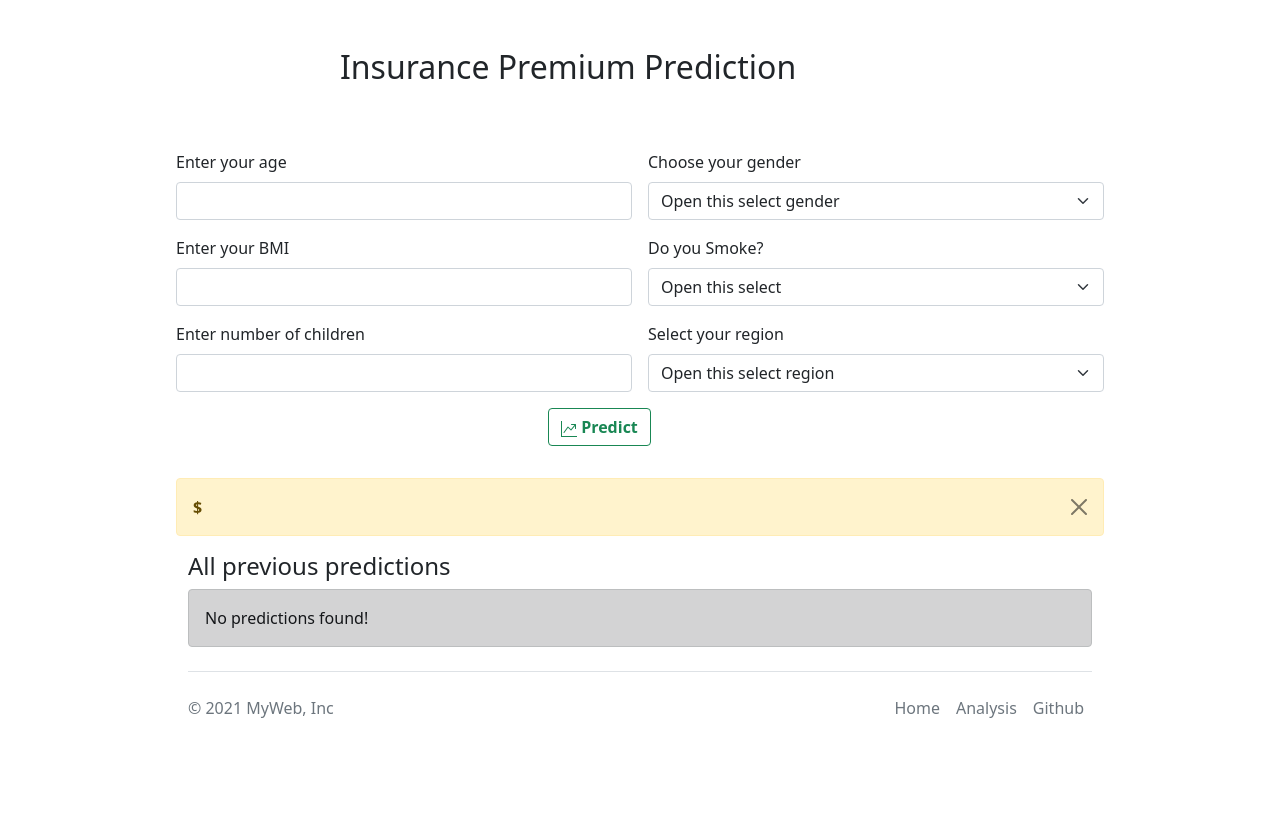
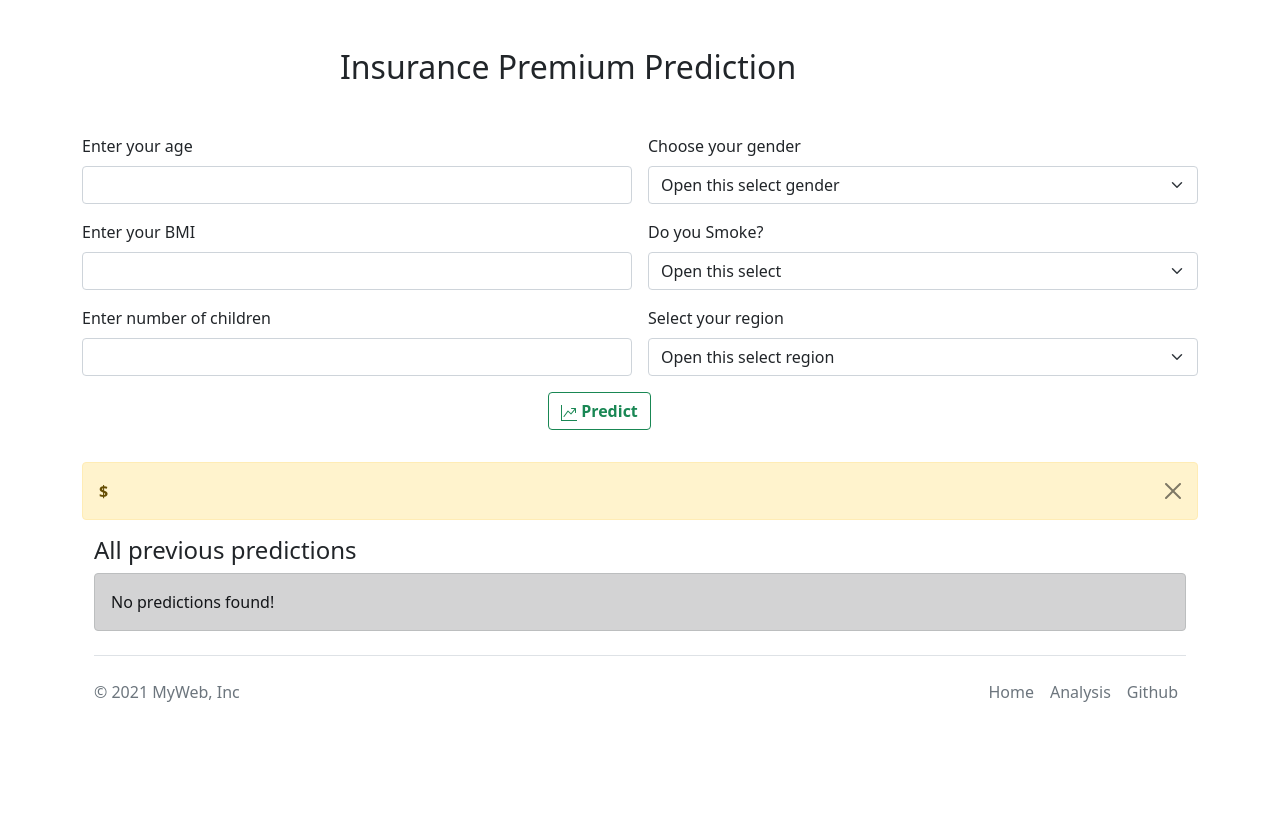
Before and after one commit to jitendra25720/Insurance-Prediction-Webapp, a Flask app: page / in a window 1280 px wide. Shown: the part 56-888 px from the top of the page. After the commit the page ends 758 px from the top, so only its background shows below. Run offline with Flask 2, Linux system fonts and the light colour scheme.

Commit message:
width to 100%

```diff
--- a/templates/index.html
+++ b/templates/index.html
@@ -7,7 +7,7 @@
 <div class="container my-5">
   <h2 class="col-12 mx-auto" , style="width: 600px;">Insurance Premium Prediction</h2>
 </div>
-<div class="container my-5 w-75 p-3">
+<div class="container my-5 ">
 
   <form class="row g-3" action="/index" method="post">
     <div class="col-md-6">
```
